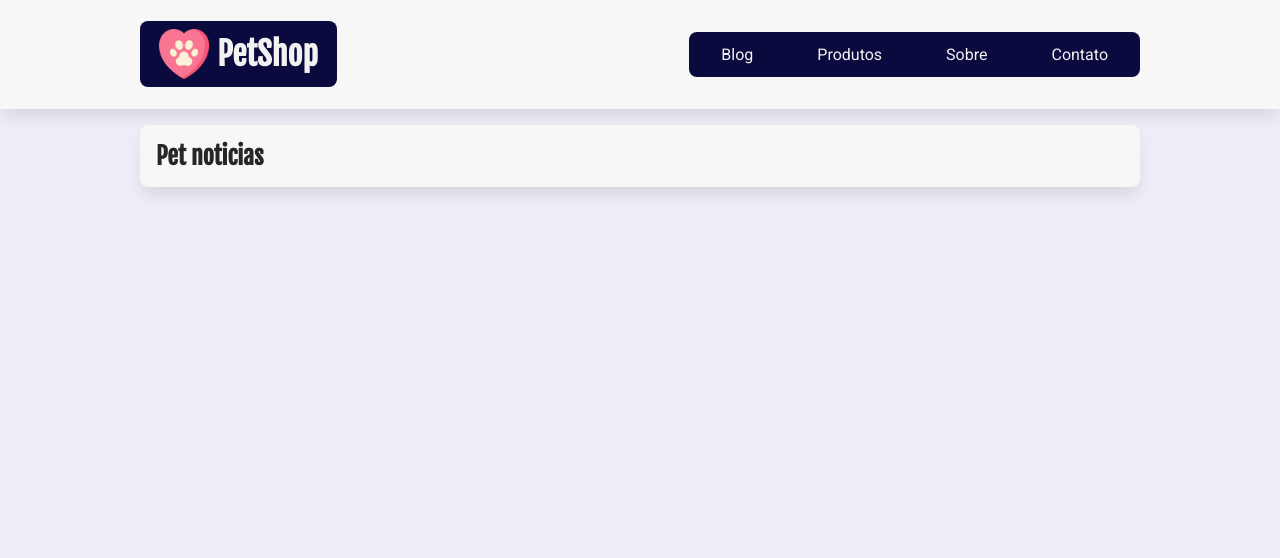
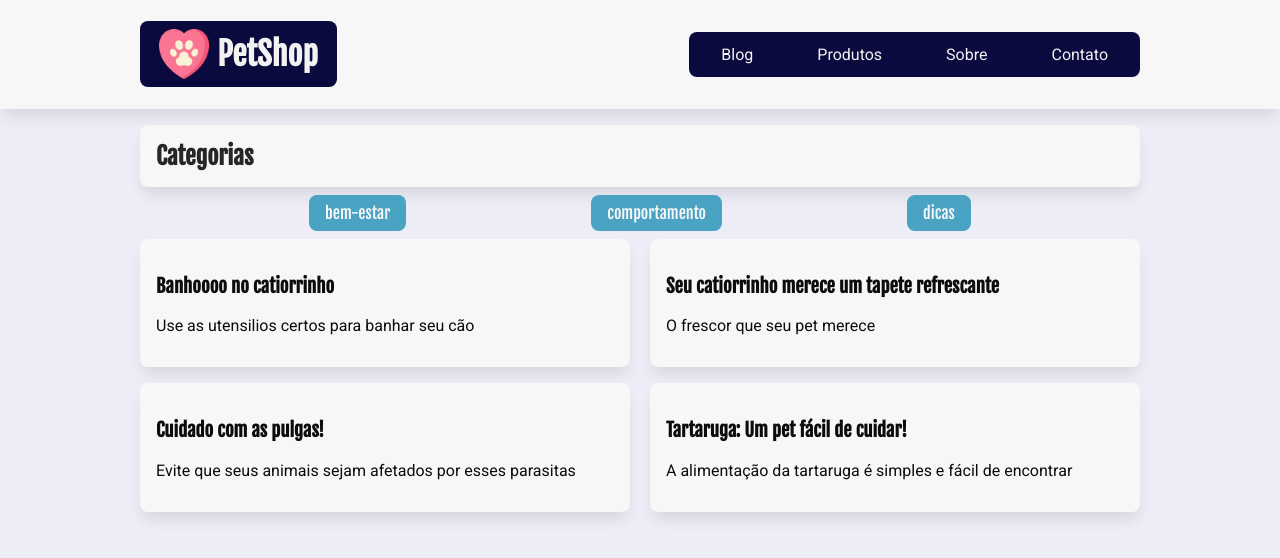
Before and after one commit to DR4CH3N/petshop-matheus, a React (Create React App) app: page /categoria/bem-estar in a window 1280 px wide. Shown: the top 558 px of the page. Built offline with nearby package versions, Linux system fonts and the light colour scheme; data requests are answered from the project's data file.

Commit message:
props.url e useEffect com dependencias

```diff
--- a/src/components/ListaCategorias/ListaCategorias.jsx
+++ b/src/components/ListaCategorias/ListaCategorias.jsx
@@ -2,7 +2,6 @@
 import serverApi from "../../api/servidor-api";
 
 import { Link } from "react-router-dom";
-import ArtigoPost from "../ArtigoPost/ArtigoPost";
 import LoadingDesenho from "../LoadingDesenho/LoadingDesenho";
 import estilos from "./ListaCategorias.module.css";
 
--- a/src/components/ListaPosts/ListaPosts.jsx
+++ b/src/components/ListaPosts/ListaPosts.jsx
@@ -1,10 +1,10 @@
 import { useState, useEffect } from "react"; // Hooks do React
+import serverApi from "../../api/servidor-api";
 
-import serverApi from "../../api/servidor-api";
 import ArtigoPost from "../ArtigoPost/ArtigoPost";
 import LoadingDesenho from "../LoadingDesenho/LoadingDesenho";
 import estilos from "./ListaPosts.module.css";
-const ListaPosts = () => {
+const ListaPosts = (props) => {
   /* Iniciamos o state do componente com um array vazio,
   para posteriormente "preenchê-lo" com os dados vindos da API.
   Esta atribuição será feita com auxílio do setPosts. */
@@ -14,7 +14,8 @@
   useEffect(() => {
     async function getPosts() {
       try {
-        const resposta = await fetch(`${serverApi}/posts`);
+        // const resposta = await fetch(`${serverApi}/posts`);
+        const resposta = await fetch(`${serverApi}/${props.url || "posts"}`);
         const dados = await resposta.json();
         setPosts(dados);
         setloading(false);
@@ -23,7 +24,11 @@
       }
     }
     getPosts();
-  }, []);
+  }, [props.url]);
+  /* é necessario indicar a url como dependencia pois ela muda toda vez que uma categoria é clicada.
+
+  desta forma, o useEffect "entende" que ele deve executar novamente as suas ações (neste caso, executar novamente o fetch na API)
+  */
 
   if (loading) {
     return <LoadingDesenho />;
@@ -40,6 +45,7 @@
   -Se passar a lista vazia (ou seja, deixar o [] vazio), useEffect executará somente no momento que o componente é renderizado pela primeira vez, evitando o loop infinito do callback.  */
 
   return (
+    // retornar uma ul li no ListaCategorias
     <div className={estilos.lista_posts}>
       {posts.map(({ id, titulo, subtitulo }) => (
         <ArtigoPost
--- a/src/pages/Categoria/Categoria.jsx
+++ b/src/pages/Categoria/Categoria.jsx
@@ -1,10 +1,19 @@
+import { useParams } from "react-router-dom";
+import ListaCategorias from "../../components/ListaCategorias/ListaCategorias";
+import ListaPosts from "../../components/ListaPosts/ListaPosts";
 import estilos from "./Categoria.module.css";
 
 /* objetivo deste componente é exibiro ListaPosts filtrado pela categoria escolhida no menu ListaCetegori */
 const Categoria = () => {
+  const { nome } = useParams();
+  console.log(nome);
   return (
     <section>
-      <h2 className={estilos.titulo_secao}>Pet noticias</h2>
+      <h2 className={estilos.titulo_secao}>Categorias</h2>
+
+      <ListaCategorias />
+
+      <ListaPosts url={`posts?categoria=${nome}`} />
     </section>
   );
 };
```
